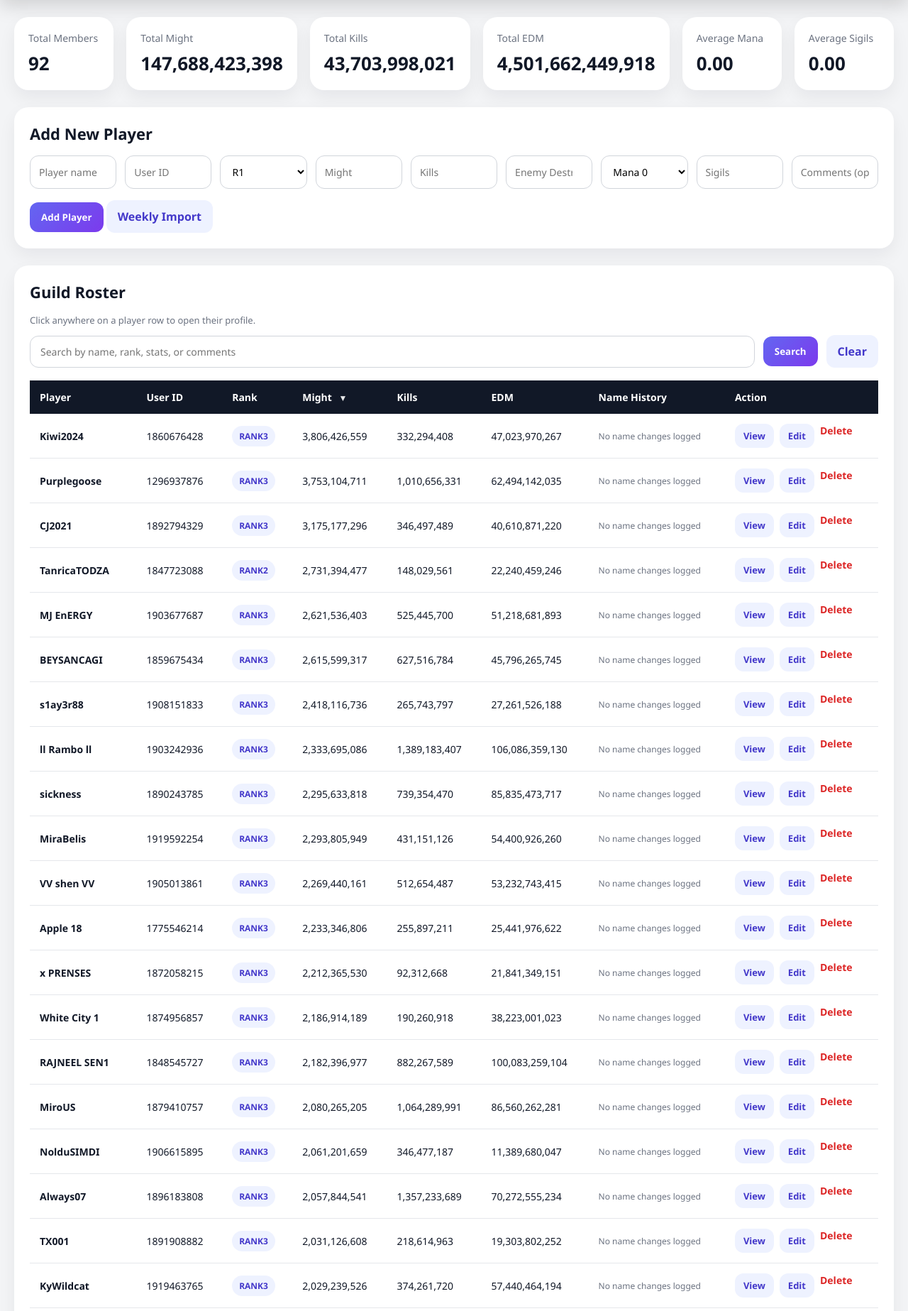
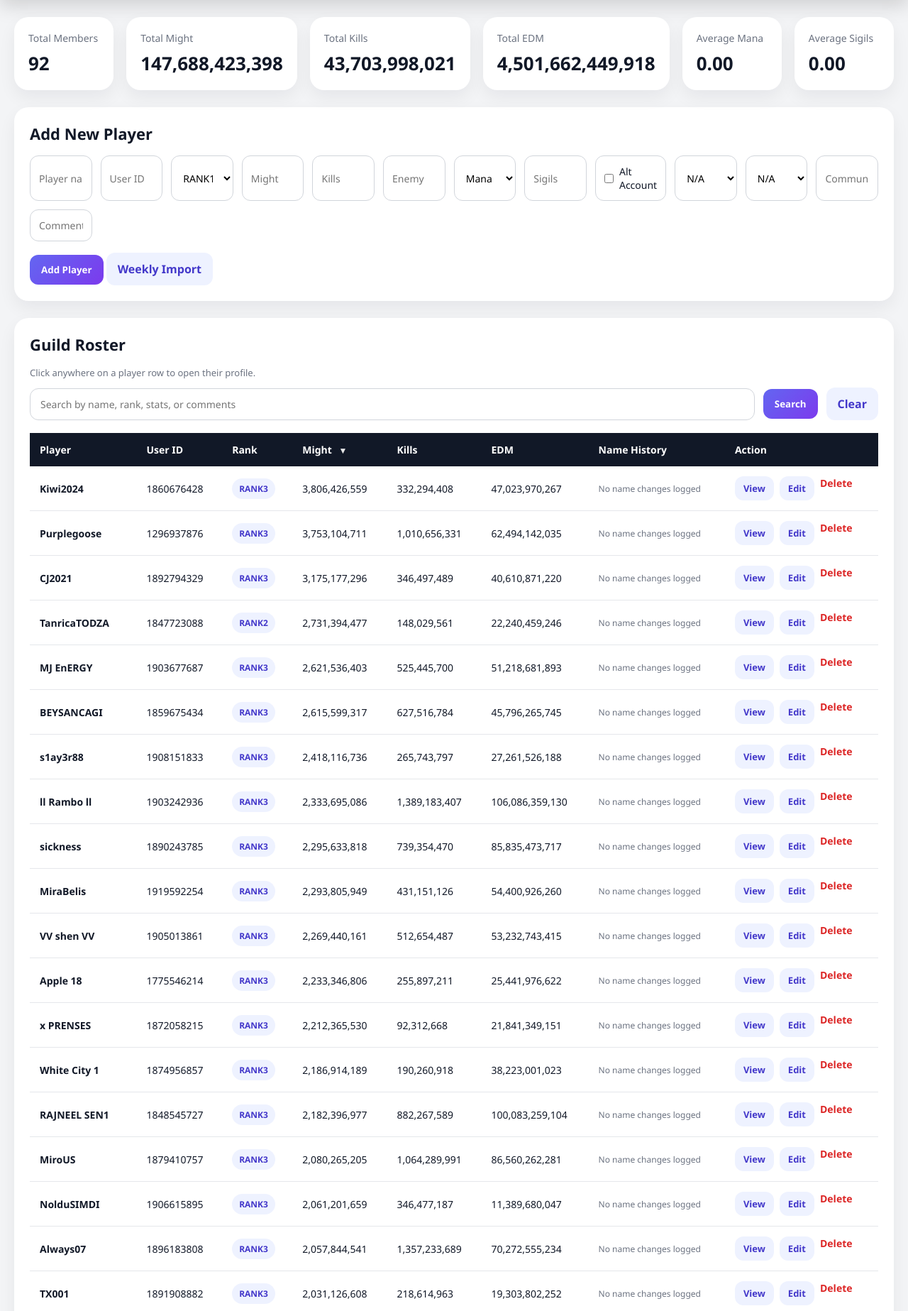
Before and after one commit to tbott1321/mj-guild-manager, a FastAPI app: page / in a window 1280 px wide. Shown: the part 80-1927 px from the top of the page at 71% size. Run offline with FastAPI, Linux system fonts and the light colour scheme; a user stored in the database is signed in; data comes from the database, SQL or seed files in the repository; data that the repository does not hold is empty.

Commit message:
Add profile fields and EDM sorting

```diff
--- a/main.py
+++ b/main.py
@@ -27,6 +27,13 @@ def get_conn():
     return conn
 
 
+def column_exists(conn, table_name, column_name):
+    c = conn.cursor()
+    c.execute(f"PRAGMA table_info({table_name})")
+    cols = [row[1] for row in c.fetchall()]
+    return column_name in cols
+
+
 def init_db():
     conn = get_conn()
     c = conn.cursor()
@@ -43,6 +50,10 @@ def init_db():
             mana INTEGER DEFAULT 0,
             sigils INTEGER DEFAULT 0,
             comments TEXT,
+            alt_account INTEGER DEFAULT 0,
+            troop_comp TEXT DEFAULT 'N/A',
+            communication_method TEXT DEFAULT 'N/A',
+            communication_username TEXT DEFAULT '',
             created_at TEXT,
             updated_at TEXT
         )
@@ -57,6 +68,52 @@ def init_db():
             changed_at TEXT
         )
     """)
+
+    if not column_exists(conn, "members", "mana"):
+        c.execute("ALTER TABLE members ADD COLUMN mana INTEGER DEFAULT 0")
+
+    if not column_exists(conn, "members", "sigils"):
+        c.execute("ALTER TABLE members ADD COLUMN sigils INTEGER DEFAULT 0")
+
+    if not column_exists(conn, "members", "comments"):
+        c.execute("ALTER TABLE members ADD COLUMN comments TEXT")
+
+    if not column_exists(conn, "members", "alt_account"):
+        c.execute("ALTER TABLE members ADD COLUMN alt_account INTEGER DEFAULT 0")
+
+    if not column_exists(conn, "members", "troop_comp"):
+        c.execute("ALTER TABLE members ADD COLUMN troop_comp TEXT DEFAULT 'N/A'")
+
+    if not column_exists(conn, "members", "communication_method"):
+        c.execute("ALTER TABLE members ADD COLUMN communication_method TEXT DEFAULT 'N/A'")
+
+    if not column_exists(conn, "members", "communication_username"):
+        c.execute("ALTER TABLE members ADD COLUMN communication_username TEXT DEFAULT ''")
+
+    if not column_exists(conn, "members", "created_at"):
+        c.execute("ALTER TABLE members ADD COLUMN created_at TEXT")
+
+    if not column_exists(conn, "members", "updated_at"):
+        c.execute("ALTER TABLE members ADD COLUMN updated_at TEXT")
+
+    now = datetime.now().strftime("%Y-%m-%d %H:%M:%S")
+
+    c.execute("UPDATE members SET rank = 'RANK1' WHERE rank IS NULL OR TRIM(rank) = ''")
+    c.execute("UPDATE members SET rank = 'RANK1' WHERE rank = 'R1'")
+    c.execute("UPDATE members SET rank = 'RANK2' WHERE rank = 'R2'")
+    c.execute("UPDATE members SET rank = 'RANK3' WHERE rank = 'R3'")
+    c.execute("UPDATE members SET rank = 'RANK4' WHERE rank = 'R4'")
+    c.execute("UPDATE members SET rank = 'RANK5' WHERE rank = 'R5'")
+
+    c.execute("UPDATE members SET mana = COALESCE(mana, 0) WHERE mana IS NULL")
+    c.execute("UPDATE members SET sigils = COALESCE(sigils, 0) WHERE sigils IS NULL")
+    c.execute("UPDATE members SET comments = COALESCE(comments, '') WHERE comments IS NULL")
+    c.execute("UPDATE members SET alt_account = COALESCE(alt_account, 0) WHERE alt_account IS NULL")
+    c.execute("UPDATE members SET troop_comp = COALESCE(troop_comp, 'N/A') WHERE troop_comp IS NULL OR TRIM(troop_comp) = ''")
+    c.execute("UPDATE members SET communication_method = COALESCE(communication_method, 'N/A') WHERE communication_method IS NULL OR TRIM(communication_method) = ''")
+    c.execute("UPDATE members SET communication_username = COALESCE(communication_username, '') WHERE communication_username IS NULL")
+    c.execute("UPDATE members SET created_at = COALESCE(created_at, ?) WHERE created_at IS NULL OR TRIM(created_at) = ''", (now,))
+    c.execute("UPDATE members SET updated_at = COALESCE(updated_at, ?) WHERE updated_at IS NULL OR TRIM(updated_at) = ''", (now,))
 
     conn.commit()
     conn.close()
@@ -78,11 +135,23 @@ def is_admin(request: Request):
 
 
 def get_sort_sql(sort_by: str, sort_dir: str):
+    rank_sort = """
+        CASE UPPER(COALESCE(rank, 'RANK1'))
+            WHEN 'RANK1' THEN 1
+            WHEN 'RANK2' THEN 2
+            WHEN 'RANK3' THEN 3
+            WHEN 'RANK4' THEN 4
+            WHEN 'RANK5' THEN 5
+            ELSE 0
+        END
+    """
+
     sort_map = {
         "name": "LOWER(COALESCE(name, ''))",
         "might": "COALESCE(might, 0)",
         "kills": "COALESCE(kills, 0)",
-        "rank": "LOWER(COALESCE(rank, ''))"
+        "rank": rank_sort,
+        "edm": "COALESCE(edm, 0)"
     }
 
     sort_column = sort_map.get(sort_by, "COALESCE(might, 0)")
@@ -256,6 +325,10 @@ def edit_member(
     edm: int = Form(...),
     mana: int = Form(...),
     sigils: int = Form(...),
+    alt_account: str | None = Form(default=None),
+    troop_comp: str = Form("N/A"),
+    communication_method: str = Form("N/A"),
+    communication_username: str = Form(""),
     comments: str = Form("")
 ):
     if not is_admin(request):
@@ -263,6 +336,7 @@ def edit_member(
 
     mana = max(0, min(6, int(mana)))
     sigils = max(0, int(sigils))
+    alt_account_value = 1 if alt_account else 0
 
     conn = get_conn()
     c = conn.cursor()
@@ -278,11 +352,14 @@ def edit_member(
 
     c.execute("""
         UPDATE members
-        SET name = ?, rank = ?, might = ?, kills = ?, edm = ?, mana = ?, sigils = ?, comments = ?, updated_at = ?
+        SET name = ?, rank = ?, might = ?, kills = ?, edm = ?, mana = ?, sigils = ?,
+            alt_account = ?, troop_comp = ?, communication_method = ?, communication_username = ?,
+            comments = ?, updated_at = ?
         WHERE igg_id = ?
     """, (
-        name, rank, might, kills, edm, mana, sigils, comments,
-        datetime.now().strftime("%Y-%m-%d %H:%M:%S"), igg_id
+        name, rank, might, kills, edm, mana, sigils,
+        alt_account_value, troop_comp, communication_method, communication_username,
+        comments, datetime.now().strftime("%Y-%m-%d %H:%M:%S"), igg_id
     ))
 
     conn.commit()
@@ -302,6 +379,10 @@ def add_member(
     edm: int = Form(...),
     mana: int = Form(0),
     sigils: int = Form(0),
+    alt_account: str | None = Form(default=None),
+    troop_comp: str = Form("N/A"),
+    communication_method: str = Form("N/A"),
+    communication_username: str = Form(""),
     comments: str = Form("")
 ):
     if not is_admin(request):
@@ -309,15 +390,18 @@ def add_member(
 
     mana = max(0, min(6, int(mana)))
     sigils = max(0, int(sigils))
+    alt_account_value = 1 if alt_account else 0
 
     conn = get_conn()
 
     conn.execute("""
         INSERT OR REPLACE INTO members
-        (igg_id, name, rank, might, kills, edm, mana, sigils, comments, created_at, updated_at)
-        VALUES (?, ?, ?, ?, ?, ?, ?, ?, ?, ?, ?)
+        (igg_id, name, rank, might, kills, edm, mana, sigils, alt_account, troop_comp,
+         communication_method, communication_username, comments, created_at, updated_at)
+        VALUES (?, ?, ?, ?, ?, ?, ?, ?, ?, ?, ?, ?, ?, ?, ?)
     """, (
-        igg_id, name, rank, might, kills, edm, mana, sigils, comments,
+        igg_id, name, rank, might, kills, edm, mana, sigils, alt_account_value, troop_comp,
+        communication_method, communication_username, comments,
         datetime.now().strftime("%Y-%m-%d %H:%M:%S"),
         datetime.now().strftime("%Y-%m-%d %H:%M:%S")
     ))
@@ -406,6 +490,17 @@ async def import_excel(request: Request, file: UploadFile = File(...)):
         kills = 0 if pd.isna(row["Kills"]) else int(float(row["Kills"]))
         edm = 0 if pd.isna(row["Enemies Destroyed Might"]) else int(float(row["Enemies Destroyed Might"]))
 
+        if rank == "R1":
+            rank = "RANK1"
+        elif rank == "R2":
+            rank = "RANK2"
+        elif rank == "R3":
+            rank = "RANK3"
+        elif rank == "R4":
+            rank = "RANK4"
+        elif rank == "R5":
+            rank = "RANK5"
+
         cur = conn.execute("SELECT * FROM members WHERE igg_id = ?", (igg_id,))
         existing = cur.fetchone()
 
@@ -415,26 +510,31 @@ async def import_excel(request: Request, file: UploadFile = File(...)):
             existing_comments = existing["comments"] or ""
             existing_mana = 0 if existing["mana"] is None else int(existing["mana"])
             existing_sigils = 0 if existing["sigils"] is None else int(existing["sigils"])
+            existing_alt_account = 0 if existing["alt_account"] is None else int(existing["alt_account"])
+            existing_troop_comp = existing["troop_comp"] or "N/A"
+            existing_comm_method = existing["communication_method"] or "N/A"
+            existing_comm_username = existing["communication_username"] or ""
 
             conn.execute("""
                 UPDATE members
-                SET name = ?, rank = ?, might = ?, kills = ?, edm = ?, mana = ?, sigils = ?, comments = ?, updated_at = ?
+                SET name = ?, rank = ?, might = ?, kills = ?, edm = ?, mana = ?, sigils = ?,
+                    alt_account = ?, troop_comp = ?, communication_method = ?, communication_username = ?,
+                    comments = ?, updated_at = ?
                 WHERE igg_id = ?
             """, (
-                name, rank, might, kills, edm,
-                existing_mana, existing_sigils, existing_comments,
-                datetime.now().strftime("%Y-%m-%d %H:%M:%S"),
-                igg_id
+                name, rank, might, kills, edm, existing_mana, existing_sigils,
+                existing_alt_account, existing_troop_comp, existing_comm_method, existing_comm_username,
+                existing_comments, datetime.now().strftime("%Y-%m-%d %H:%M:%S"), igg_id
             ))
         else:
             conn.execute("""
                 INSERT INTO members
-                (igg_id, name, rank, might, kills, edm, mana, sigils, comments, created_at, updated_at)
-                VALUES (?, ?, ?, ?, ?, ?, ?, ?, ?, ?, ?)
+                (igg_id, name, rank, might, kills, edm, mana, sigils, alt_account, troop_comp,
+                 communication_method, communication_username, comments, created_at, updated_at)
+                VALUES (?, ?, ?, ?, ?, ?, ?, ?, ?, ?, ?, ?, ?, ?, ?)
             """, (
-                igg_id, name, rank, might, kills, edm,
-                0, 0, "",
-                datetime.now().strftime("%Y-%m-%d %H:%M:%S"),
+                igg_id, name, rank, might, kills, edm, 0, 0, 0, "N/A",
+                "N/A", "", "", datetime.now().strftime("%Y-%m-%d %H:%M:%S"),
                 datetime.now().strftime("%Y-%m-%d %H:%M:%S")
             ))
 
--- a/templates/dashboard.html
+++ b/templates/dashboard.html
@@ -59,7 +59,7 @@
         .section h2 { margin: 0 0 16px; font-size: 22px; }
         .add-form {
             display: grid;
-            grid-template-columns: repeat(9, 1fr);
+            grid-template-columns: repeat(12, 1fr);
             gap: 12px;
             margin-bottom: 16px;
         }
@@ -70,6 +70,20 @@
             border: 1px solid #d1d5db;
             font-size: 14px;
             background: white;
+        }
+        .checkbox-box {
+            display: flex;
+            align-items: center;
+            gap: 8px;
+            padding: 12px;
+            border-radius: 12px;
+            border: 1px solid #d1d5db;
+            background: white;
+            font-size: 14px;
+        }
+        .checkbox-box input {
+            width: auto;
+            margin: 0;
         }
         .toolbar {
             display: flex;
@@ -111,7 +125,7 @@
             font-size: 13px;
         }
         .table-wrap { overflow-x: auto; }
-        table { width: 100%; border-collapse: collapse; min-width: 950px; }
+        table { width: 100%; border-collapse: collapse; min-width: 1050px; }
         th {
             background: #111827;
             color: white;
@@ -255,11 +269,11 @@
                     <input name="igg_id" placeholder="User ID" required>
 
                     <select name="rank" required>
-                        <option value="R1">R1</option>
-                        <option value="R2">R2</option>
-                        <option value="R3">R3</option>
-                        <option value="R4">R4</option>
-                        <option value="R5">R5</option>
+                        <option value="RANK1">RANK1</option>
+                        <option value="RANK2">RANK2</option>
+                        <option value="RANK3">RANK3</option>
+                        <option value="RANK4">RANK4</option>
+                        <option value="RANK5">RANK5</option>
                     </select>
 
                     <input name="might" placeholder="Might" type="number" required>
@@ -277,6 +291,26 @@
                     </select>
 
                     <input name="sigils" placeholder="Sigils" type="number" min="0" required>
+
+                    <label class="checkbox-box">
+                        <input type="checkbox" name="alt_account">
+                        Alt Account
+                    </label>
+
+                    <select name="troop_comp" required>
+                        <option value="Overweight">Overweight</option>
+                        <option value="Pass">Pass</option>
+                        <option value="Low">Low</option>
+                        <option value="N/A" selected>N/A</option>
+                    </select>
+
+                    <select name="communication_method" required>
+                        <option value="WhatsApp">WhatsApp</option>
+                        <option value="Discord">Discord</option>
+                        <option value="N/A" selected>N/A</option>
+                    </select>
+
+                    <input name="communication_username" placeholder="Communication username">
                     <input name="comments" placeholder="Comments (optional)">
                 </div>
                 <button class="button" type="submit">Add Player</button>
@@ -344,7 +378,15 @@
                                 </a>
                             </th>
 
-                            <th>EDM</th>
+                            <th>
+                                <a class="sort-link" href="/?search={{ search }}&sort_by=edm&sort_dir={{ next_dir('edm') }}">
+                                    EDM
+                                    {% if sort_by == "edm" %}
+                                        <span class="sort-indicator">{% if sort_dir == "asc" %}▲{% else %}▼{% endif %}</span>
+                                    {% endif %}
+                                </a>
+                            </th>
+
                             <th>Name History</th>
 
                             {% if is_admin %}
@@ -361,7 +403,7 @@
                             <td>{{ m.igg_id }}</td>
                             {% endif %}
 
-                            <td><span class="pill">{{ m.rank or "R1" }}</span></td>
+                            <td><span class="pill">{{ m.rank or "RANK1" }}</span></td>
                             <td>{{ "{:,}".format(m.might or 0) }}</td>
                             <td>{{ "{:,}".format(m.kills or 0) }}</td>
                             <td>{{ "{:,}".format(m.edm or 0) }}</td>
```
Also changed, not shown: templates/edit_member.html (+45 -0 lines), templates/member.html (+19 -1 lines).
